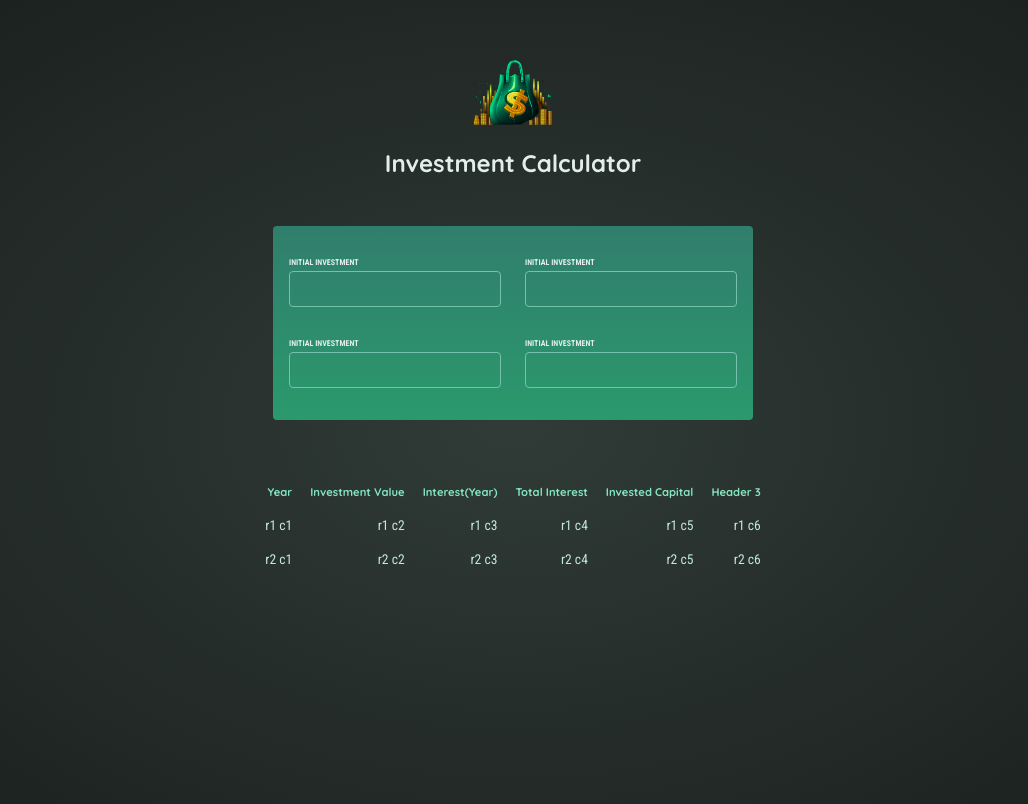
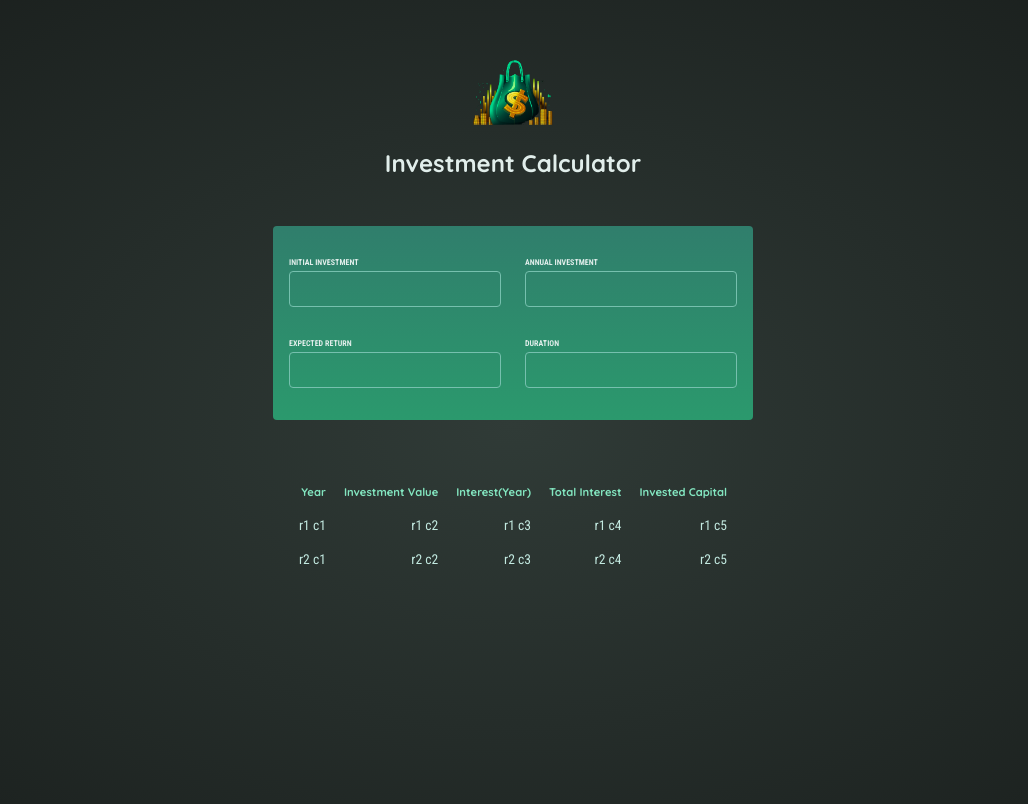
Before and after one commit to AaradhyaGitHub/React-Investment-Calculator, a React (Vite) app: page / in a window 1280 px wide. Shown: the top 804 px of the page, without its empty margins (127-1155 px from the left). Built offline with nearby package versions, Linux system fonts and the light colour scheme.

Commit message:
Simplified UserInput Fields

```diff
--- a/src/Components/InputField.jsx
+++ b/src/Components/InputField.jsx
@@ -1,13 +1,13 @@
-export default function InputField({titles}) {
+export default function InputField({firstLabel, secondLabel}) {
     return (
         <div className="input-group">
             <p>
-                <label>Initial Investment</label>
-                <input />
+                <label>{firstLabel}</label>
+                <input type="number" required/>
             </p>
             <p>
-                <label>Initial Investment</label>
-                <input />
+                <label>{secondLabel}</label>
+                <input type="number" required/>
             </p>
         </div>
     )
--- a/src/Components/Results.jsx
+++ b/src/Components/Results.jsx
@@ -9,7 +9,7 @@ export default function Results() {
                     <th>Interest(Year)</th>
                     <th>Total Interest</th>
                     <th>Invested Capital</th>
-                    <th>Header 3</th>
+
                 </tr>
             </thead>
             <tbody>
@@ -19,7 +19,7 @@ export default function Results() {
                     <td>r1 c3</td>
                     <td>r1 c4</td>
                     <td>r1 c5</td>
-                    <td>r1 c6</td>
+
                 </tr>
                 <tr>
                     <td>r2 c1</td>
@@ -27,7 +27,7 @@ export default function Results() {
                     <td>r2 c3</td>
                     <td>r2 c4</td>
                     <td>r2 c5</td>
-                    <td>r2 c6</td>
+
 
                 </tr>
             </tbody>
--- a/src/Components/UserInput.jsx
+++ b/src/Components/UserInput.jsx
@@ -3,8 +3,8 @@ export default function UserInput() {
     return (
         <section id="user-input">
 
-            <InputField />
-            <InputField />
+            <InputField firstLabel={"Initial Investment"} secondLabel={"Annual Investment"}/>
+            <InputField firstLabel={"Expected Return"} secondLabel={"Duration"}/>
 
         </section>
     )
```
